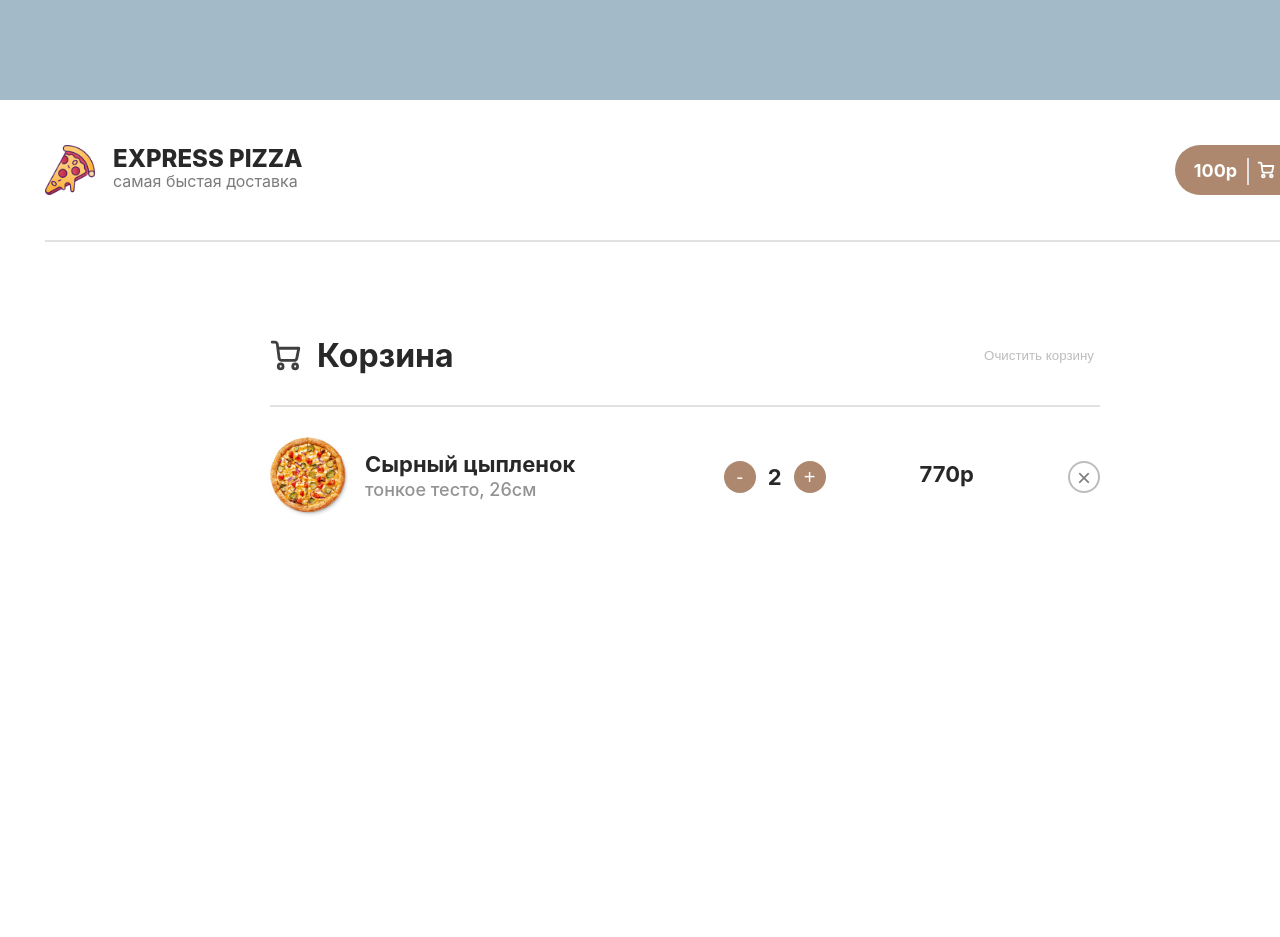
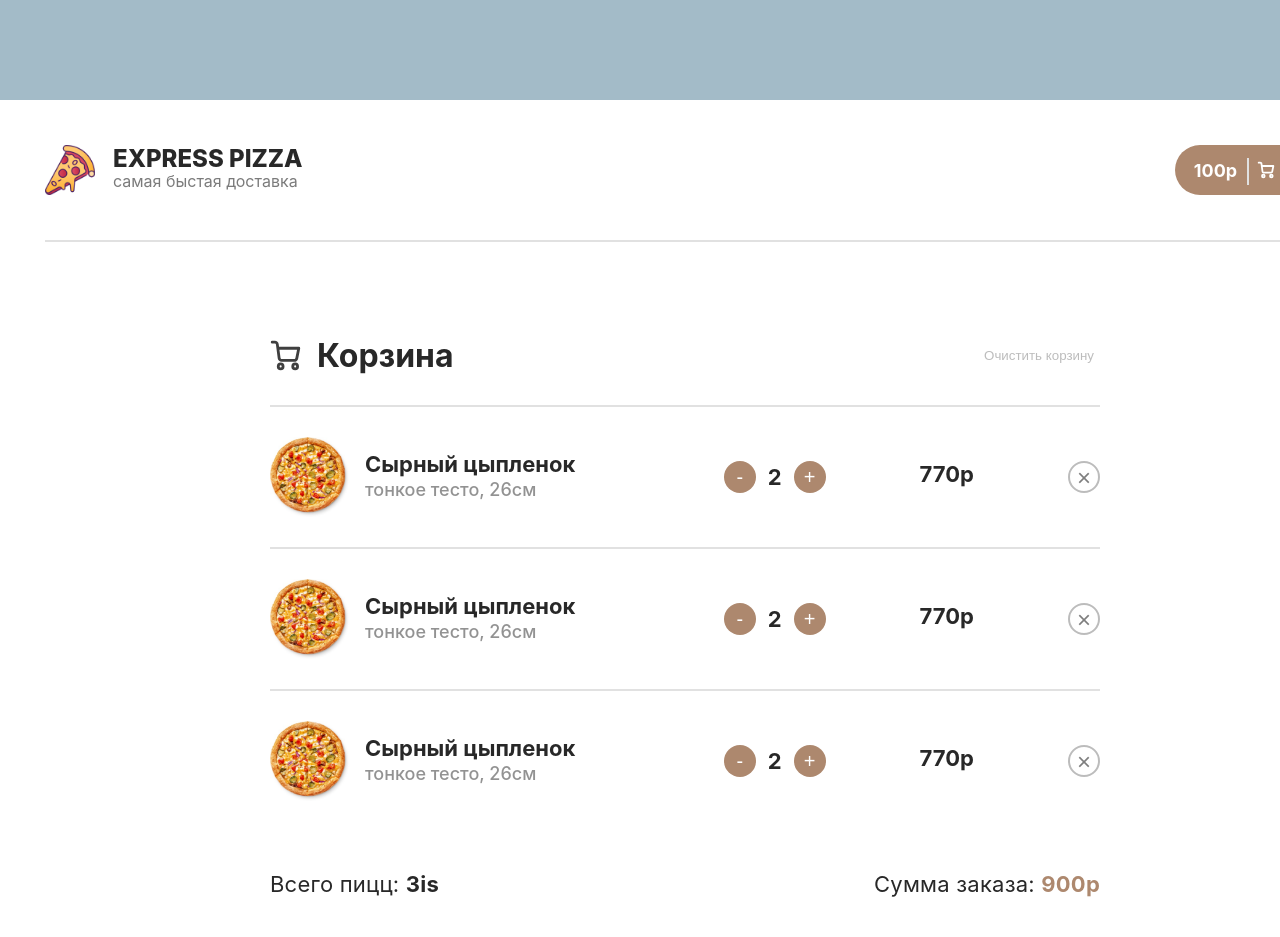
Before and after one commit to TwiDef/express-pizza, a React (Create React App) app: page / in a window 1280 px wide. Shown: the top 937 px of the page. Built offline with nearby package versions, Linux system fonts and the light colour scheme.

Commit message:
styled cart/cart-items

```diff
--- /dev/null
+++ b/src/components/cart-item/CartItem.jsx
@@ -0,0 +1,28 @@
+import React from 'react';
+import pizzaItem from './../../assets/img/pizza-item.png';
+import './CartItem.scss';
+
+const CartItem = (props) => {
+    return (
+        <div className="cart-item">
+            <div className="cart-item__about">
+                <img src={pizzaItem} alt="pizzalogo" className="cart-item__img" />
+                <div className="cart-item__info">
+                    <p className="cart-item__title">Сырный цыпленок</p>
+                    <p className="cart-item__type">тонкое тесто, 26см</p>
+                </div>
+            </div>
+            <div className="cart-item__set">
+                <div className='cart-item__quantity'>
+                    <button>-</button>
+                    <span className='cart-item__quantity-num'>2</span>
+                    <button>+</button>
+                </div>
+                <p className='cart-item__price'>770p</p>
+                <button className='cart-item__delete'>&times;</button>
+            </div>
+        </div>
+    );
+}
+
+export default CartItem;
--- /dev/null
+++ b/src/components/cart-item/CartItem.scss
@@ -0,0 +1,97 @@
+@import './../colors.scss';
+
+.cart-item {
+    display: flex;
+    justify-content: space-between;
+    align-items: center;
+    border-top: 2px solid $lightgrey;
+    padding: 30px 0 30px;
+
+    &__about {
+        display: flex;
+        align-items: center;
+        gap: 15px;
+        line-height: 26px;
+    }
+
+    &__img {
+        width: 80px;
+        height: 80px;
+    }
+
+    &__title {
+        font-size: 22px;
+        font-weight: 700;
+    }
+
+    &__type {
+        font-size: 18px;
+        font-weight: 500;
+        opacity: .5;
+    }
+
+    &__set {
+        display: flex;
+        gap: 94px;
+    }
+
+    &__quantity {
+        display: flex;
+        align-items: center;
+        gap: 12px;
+
+        button {
+            width: 32px;
+            height: 32px;
+            background-color: $wood;
+            border: none;
+            color: $white;
+            font-size: 20px;
+            border-radius: 50%;
+            display: flex;
+            justify-content: center;
+            align-items: center;
+            cursor: pointer;
+            transition: all .2s;
+
+            &:hover {
+                scale: 1.1;
+            }
+
+            &:active {
+                scale: 1;
+            }
+        }
+
+        &-num {
+            font-size: 22px;
+            font-weight: 700;
+        }
+    }
+
+    &__price {
+        font-size: 22px;
+        font-weight: 700;
+    }
+
+    &__delete {
+        border: 2px solid $grey;
+        border-radius: 50%;
+        background: none;
+        font-size: 24px;
+        opacity: .5;
+        height: 32px;
+        width: 32px;
+        cursor: pointer;
+        transition: all .2s;
+
+        &:hover {
+            background-color: $grey;
+            color: $white;
+        }
+
+        &:active {
+            scale: 0.9;
+        }
+    }
+}
--- a/src/components/cart/Cart.jsx
+++ b/src/components/cart/Cart.jsx
@@ -1,7 +1,8 @@
 import React from 'react';
 import cartIcon from './../../assets/img/cart.svg';
-import pizzaItem from './../../assets/img/pizza-item.png';
+
 import './Cart.scss';
+import CartItem from '../cart-item/CartItem';
 
 const Cart = (props) => {
     return (
@@ -13,22 +14,17 @@ const Cart = (props) => {
                 </div>
                 <button className='cart-header__remove'>Очистить корзину</button>
             </div>
-            <div className="cart-item">
-                <div className="cart-item__about">
-                    <img src={pizzaItem} alt="pizzalogo" className="cart-item__img" />
-                    <div className="cart-item__info">
-                        <p className="cart-item__title">Сырный цыпленок</p>
-                        <p className="cart-item__type">тонкое тесто, 26см</p>
-                    </div>
+            <CartItem />
+            <CartItem />
+            <CartItem />
+            <div className="cart-footer">
+                <div className="cart-footer__total">
+                    <p className="cart-footer__total-count">Всего пицц: <span>3is</span></p>
+                    <p className="cart-footer__total-price">Сумма заказа: <span>900p</span></p>
                 </div>
-                <div className="cart-item__set">
-                    <div className='cart-item__quantity'>
-                        <button>-</button>
-                        <span className='cart-item__quantity-num'>2</span>
-                        <button>+</button>
-                    </div>
-                    <p className='cart-item__price'>770p</p>
-                    <button className='cart-item__delete'>&times;</button>
+                <div className="cart-footer__btns">
+                    <button className="cart-footer__backward-btn">&#x3c; Вернутся назад</button>
+                    <button className="cart-footer__paid-btn">Оплатить сейчас</button>
                 </div>
             </div>
         </div>
--- a/src/components/cart/Cart.scss
+++ b/src/components/cart/Cart.scss
@@ -31,100 +31,64 @@
         opacity: .5;
         cursor: pointer;
     }
-}
 
-.cart-item {
-    display: flex;
-    justify-content: space-between;
-    align-items: center;
-    border-top: 2px solid $lightgrey;
-    padding: 30px 0 30px;
-
-    &__about {
-        display: flex;
-        align-items: center;
-        gap: 15px;
-        line-height: 26px;
+    &-footer {
+        margin-top: 40px;
     }
 
-    &__img {
-        width: 80px;
-        height: 80px;
-    }
+    &-footer__total {
+        display: flex;
+        justify-content: space-between;
+        align-items: center;
+        font-size: 22px;
+        letter-spacing: 0.22px;
 
-    &__title {
-        font-size: 22px;
-        font-weight: 700;
-    }
-
-    &__type {
-        font-size: 18px;
-        font-weight: 500;
-        opacity: .5;
-    }
-
-    &__set {
-        display: flex;
-        gap: 94px;
-    }
-
-    &__quantity {
-        display: flex;
-        align-items: center;
-        gap: 12px;
-
-        button {
-            width: 32px;
-            height: 32px;
-            background-color: $wood;
-            border: none;
-            color: $white;
-            font-size: 20px;
-            border-radius: 50%;
-            display: flex;
-            justify-content: center;
-            align-items: center;
-            cursor: pointer;
-            transition: all .2s;
-
-            &:hover {
-                scale: 1.1;
-            }
-
-            &:active {
-                scale: 1;
+        &-count {
+            span {
+                font-weight: 700;
             }
         }
 
-        &-num {
-            font-size: 22px;
-            font-weight: 700;
+        &-price {
+            span {
+                font-weight: 700;
+                color: $wood;
+            }
         }
     }
 
-    &__price {
-        font-size: 22px;
-        font-weight: 700;
+    &-footer__btns {
+        display: flex;
+        justify-content: space-between;
+        align-items: center;
+        margin-top: 40px;
+
+        button {
+            border: none;
+            background: none;
+            padding: 18px 18px;
+            cursor: pointer;
+
+            &:first-child {
+                border-radius: 30px;
+                border: 2px solid $lightgrey;
+                opacity: .5;
+
+                &:hover {
+                    background: $lightgrey;
+                }
+            }
+
+            &:last-child {
+                border-radius: 30px;
+                background: $wood;
+                color: $white;
+
+                &:hover {
+                    opacity: .8;
+                }
+            }
+        }
     }
 
-    &__delete {
-        border: 2px solid $grey;
-        border-radius: 50%;
-        background: none;
-        font-size: 24px;
-        opacity: .5;
-        height: 32px;
-        width: 32px;
-        cursor: pointer;
-        transition: all .2s;
-
-        &:hover {
-            background-color: $grey;
-            color: $white;
-        }
-
-        &:active {
-            scale: 0.9;
-        }
-    }
 }
--- a/src/components/header/Header.jsx
+++ b/src/components/header/Header.jsx
@@ -13,14 +13,14 @@ const Header = (props) => {
                     <span className='header-logo__thin'>самая быстая доставка</span>
                 </div>
             </div>
-            <div className="header-cart">
+            <a href='#' className="header-cart">
                 <span className='header-cart__price'>100p</span>
                 <span className='header-cart__divided'></span>
                 <a href='#' className='header-cart__items'>
                     <img src={cartLogo} alt="cartLogo" className='header-cart__items-cartlogo' />
                     23
                 </a>
-            </div>
+            </a>
         </div>
     );
 }
--- a/src/components/header/Header.scss
+++ b/src/components/header/Header.scss
@@ -32,6 +32,11 @@
     &-logo__img {
         height: 50px;
         width: 50px;
+        transition: all .4s;
+
+        &:hover {
+            transform: rotate(360deg);
+        }
     }
 }
 
@@ -49,6 +54,15 @@
     font-style: normal;
     font-weight: 700;
     position: relative;
+    transition: all .2s;
+
+    &:hover {
+        scale: 1.1;
+    }
+
+    &:active {
+        scale: 1;
+    }
 
     &__items {
         display: flex;
--- a/src/components/pizza-card/PizzaCard.scss
+++ b/src/components/pizza-card/PizzaCard.scss
@@ -98,6 +98,10 @@
                     color: $wood;
                 }
             }
+
+            &:active {
+                scale: .98
+            }
         }
     }
 }
--- a/src/components/sort-items/SortItems.jsx
+++ b/src/components/sort-items/SortItems.jsx
@@ -8,7 +8,7 @@ const SortItems = (props) => {
         <div className='sorting'>
             <div className="sorting-btn-block">
                 {typesOfPizza.map((type, i) => {
-                    return <button className='sorting-btn'>{type}</button>
+                    return <button key={i} className='sorting-btn'>{type}</button>
                 })}
             </div>
             <div className="sorting-block">
--- a/src/components/sort-items/SortItems.scss
+++ b/src/components/sort-items/SortItems.scss
@@ -17,6 +17,12 @@
         background-color: $lightgrey;
         font-size: 16px;
         font-weight: 700;
+        transition: all .2s;
+
+        &:hover {
+            scale: 1.05;
+            opacity: .8
+        }
     }
 
     &-block {
```
